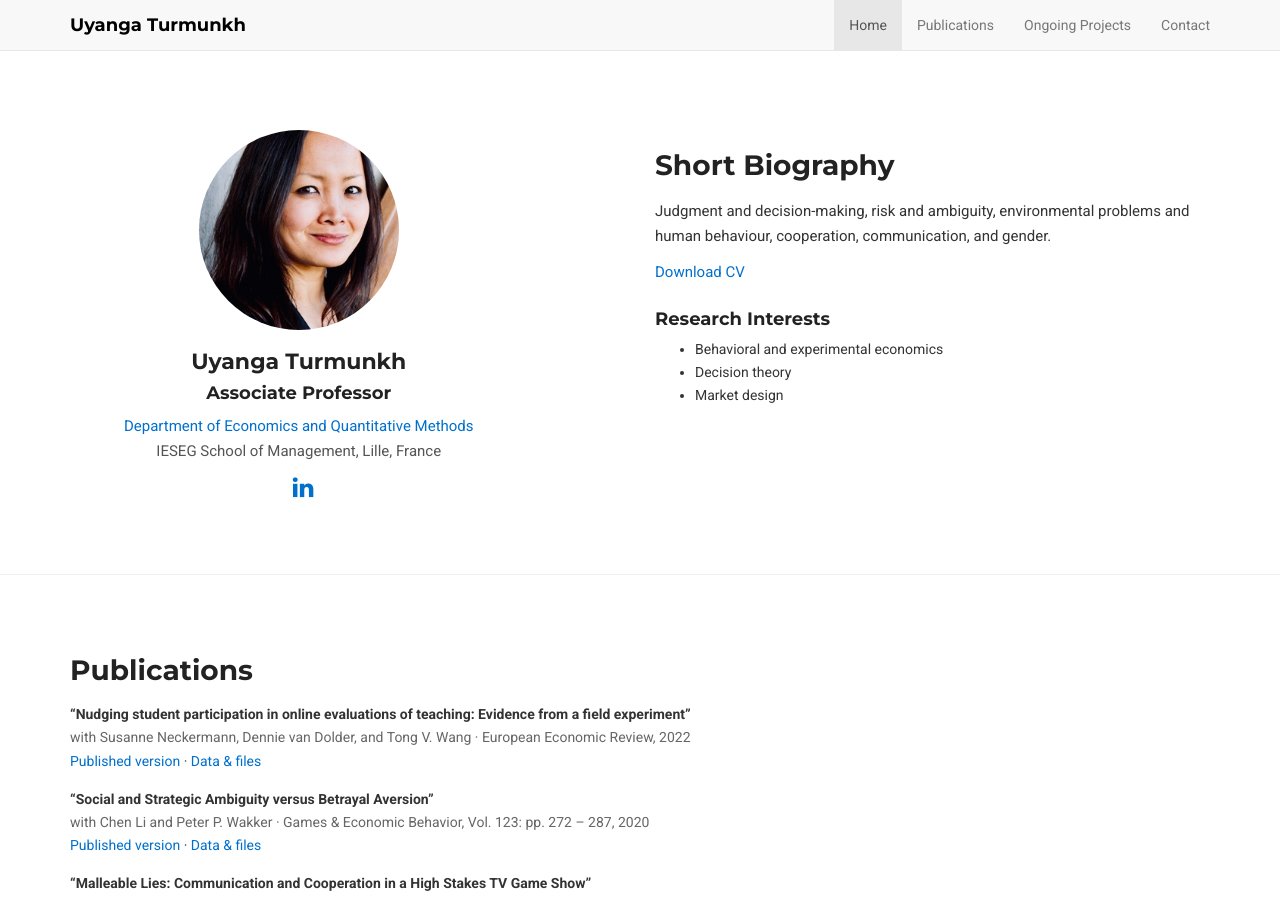
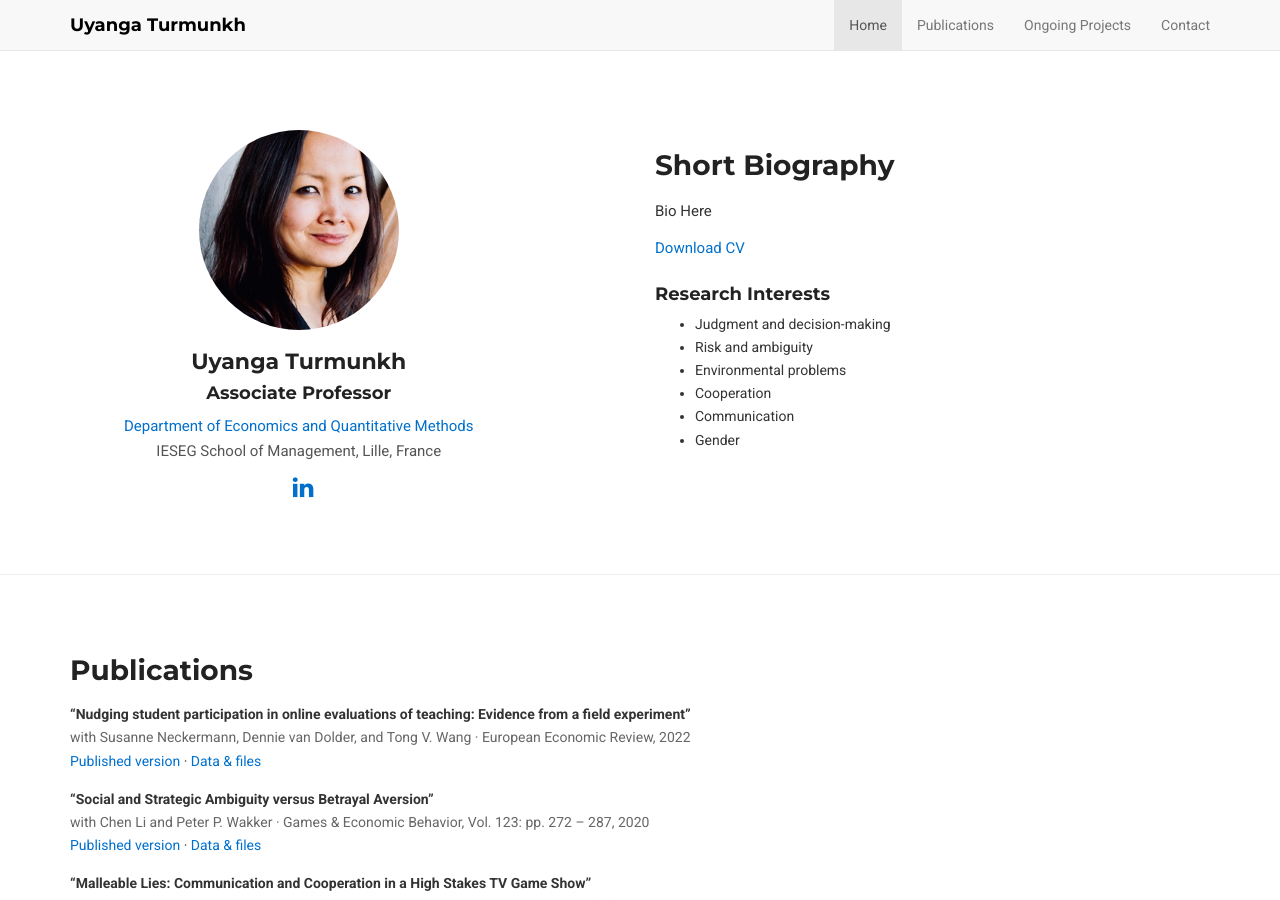
Before and after one commit to prakharsood24/uyanga-demo, a Jekyll site: the page built from index.md, in a window 1280 px wide and 900 px high. Built offline with Jekyll 4.4.1, drawn with Linux system fonts in a browser that asks for light colours; nearby versions of some CDN libraries; a style sheet for code colours, icons or effects is not loaded.

Commit message:
Update index.md

```diff
--- a/index.md
+++ b/index.md
@@ -27,7 +27,7 @@
       <div class="col-xs-12 col-md-6 col-md-offset-1">
         <h1>Short Biography</h1>
         <p>
-          Judgment and decision-making, risk and ambiguity, environmental problems and human behaviour, cooperation, communication, and gender.
+         Bio Here
         </p>
         <p>
           <a href="{{ site.baseurl }}/assets/Turmunkh_CV.pdf" target="_blank">Download CV</a>
@@ -35,9 +35,12 @@
 
         <h3>Research Interests</h3>
         <ul>
-          <li>Behavioral and experimental economics</li>
-          <li>Decision theory</li>
-          <li>Market design</li>
+          <li>Judgment and decision-making</li>
+          <li>Risk and ambiguity</li>
+          <li>Environmental problems</li>
+          <li>Cooperation</li>
+          <li>Communication</li>
+          <li>Gender</li>
         </ul>
       </div>
     </div>
```
